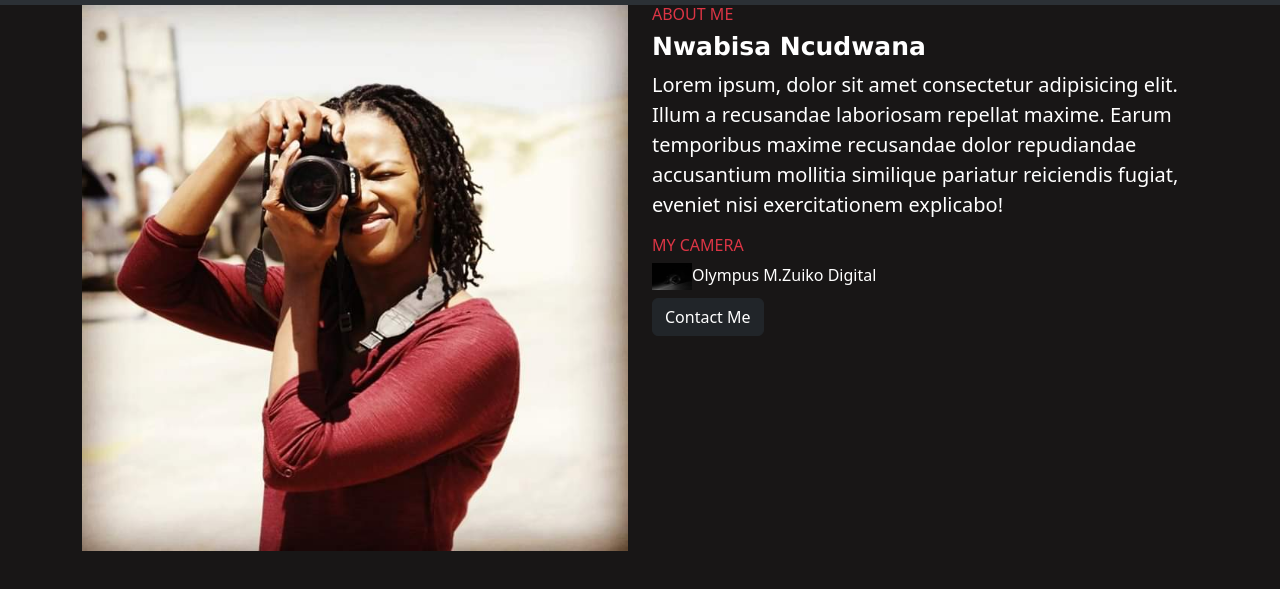
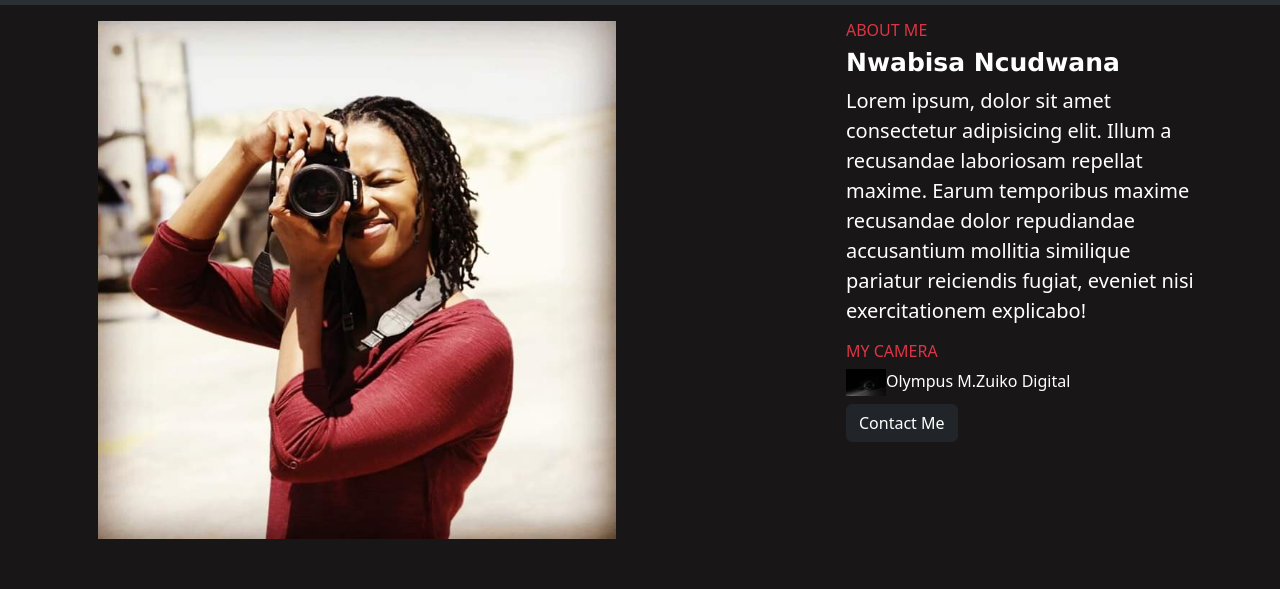
Before and after one commit to nncudwana/Porfotlio-Project, a plain HTML site: page about.html in a window 1280 px wide. Shown: the part 51-640 px from the top of the page. Drawn offline with nearby package versions, Linux system fonts and the light colour scheme.

Commit message:
Update about.html

```diff
--- a/about.html
+++ b/about.html
@@ -53,10 +53,10 @@
     </nav>
     <div class="about-me container">
       <div class="row">
-        <div class="col-sm-6">
-          <img src="images/about.jpg" width="700" class="img-fluid" />
+        <div class="col-sm-8">
+          <img src="images/about.jpg" width="550" class="img-fluid p-3" />
         </div>
-        <div class="col-sm-6">
+        <div class="col-sm-4 p-3">
           <h6 class="text-danger fw-light text-uppercase">About Me</h6>
           <h1 class="text-white fw-semibold">Nwabisa Ncudwana</h1>
           <p class="text-white fw-light">
```
